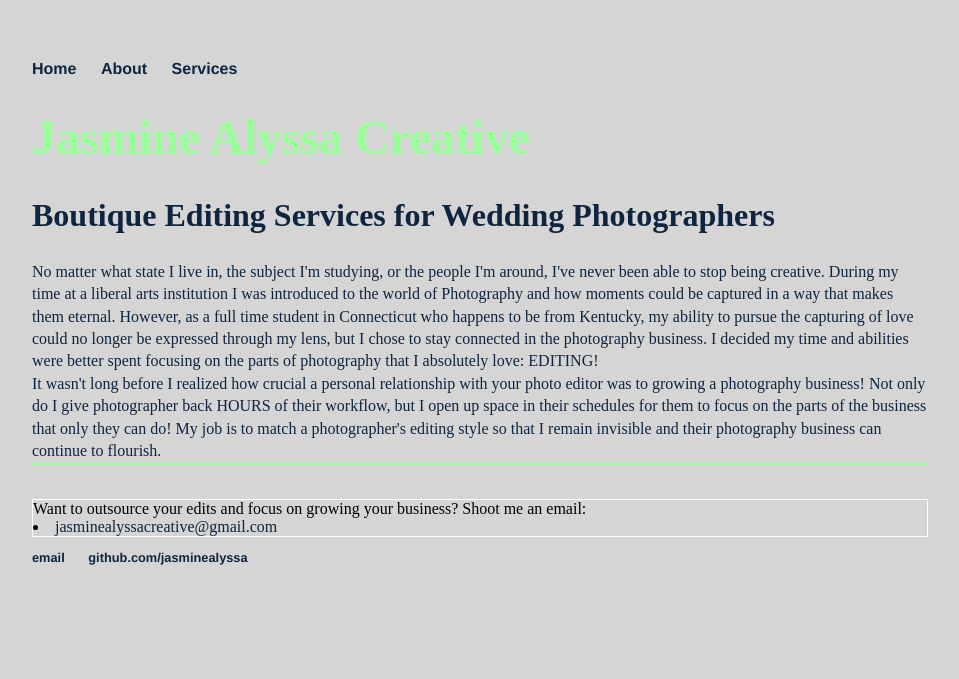
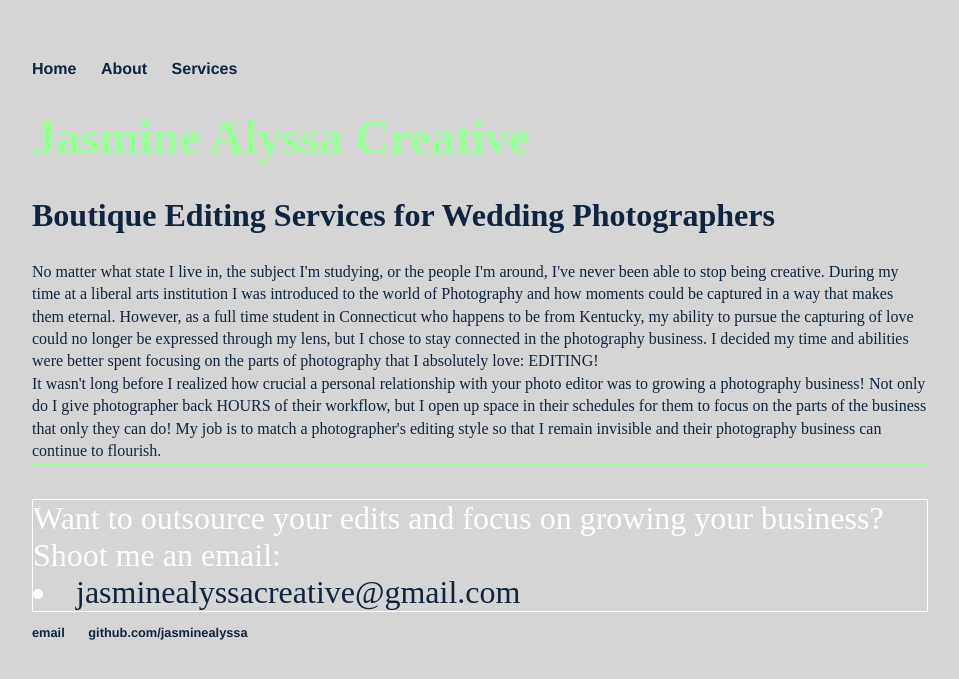
Before and after one commit to jasminealyssa/jasminealyssa.github.io, a Jekyll site: the page built from index.html, in a window 1280 px wide. Shown: the top 679 px of the page, without its empty margins (160-1119 px from the left). Built offline with Jekyll 4.4.1, drawn with Linux system fonts in a browser that asks for light colours; some web fonts are replaced.

Commit message:
Update main.css

```diff
--- a/css/main.css
+++ b/css/main.css
@@ -56,6 +56,8 @@ ul.posts li {
 }
 .boxed {
   border: 1px solid white ;
+  font-size:2em;
+  color: white;
 }
 
 .mint {
```
